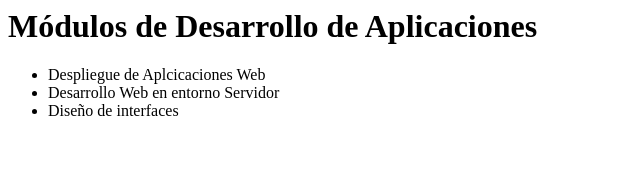
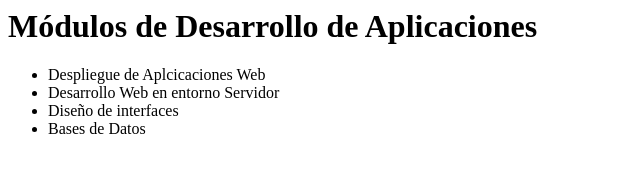
Before and after one commit to soph-L/act2_3, a plain HTML site: page index.html in a window 1280 px wide. Shown: the whole page, without its empty margins (0-640 px from the left). Drawn offline with Linux system fonts and the light colour scheme.

Commit message:
nuevo módulo en version1

```diff
--- a/index.html
+++ b/index.html
@@ -1,4 +1,3 @@
-<html lang="en">
 <head>
     <meta charset="UTF-8">
     <meta name="viewport" content="width=device-width, initial-scale=1.0">
@@ -10,6 +9,7 @@
         <li>Despliegue de Aplcicaciones Web</li>
 	<li>Desarrollo Web en entorno Servidor</li>
 	<li>Diseño de interfaces</li>
+	<li>Bases de Datos</li>
     </ul>
 </body>
 </html>
```
